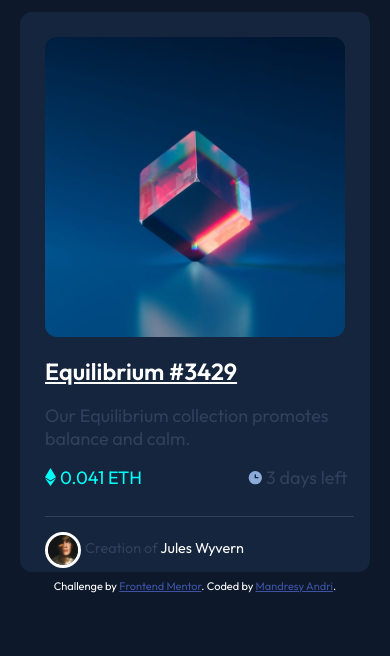
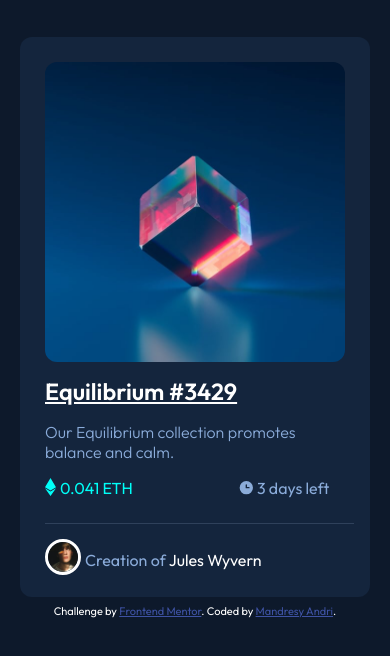
Before and after one commit to mandresyandri/nft-preview-card-component, a plain HTML site: page index.html in a window 390 px wide. Drawn offline with Linux system fonts and the light colour scheme.

Commit message:
Project finished

```diff
--- a/index.html
+++ b/index.html
@@ -2,7 +2,7 @@
 <html lang="en">
 <head>
   <meta charset="UTF-8">
-  <meta name="viewport" content="width=device-width, initial-scale=1.0"> <!-- displays site properly based on user's device -->
+  <meta name="viewport" content="width=device-width, initial-scale=1.0">
   <link rel="icon" type="image/png" sizes="32x32" href="./images/favicon-32x32.png">
   <link rel="stylesheet" href="style.css">
   <link rel="preconnect" href="https://fonts.googleapis.com">
@@ -14,11 +14,11 @@
   <main>
     <div class="container">
       <div class="top-element">
-        <img src="/images/image-equilibrium.jpg" class="hero-img" alt="The nft image">
-        <div class="overlay">
-          <div class="icon-view">
-            <img src="/images/icon-view.svg" alt="the icon view">
-          </div>
+        <div class="bg-img">
+          <img src="/images/image-equilibrium.jpg" class="hero-img" alt="The NFT illustration">
+        </div>
+        <div class="icon-view">
+          <svg width="48" height="48" xmlns="http://www.w3.org/2000/svg"><g fill="none" fill-rule="evenodd"><path d="M0 0h48v48H0z"/><path d="M24 9C14 9 5.46 15.22 2 24c3.46 8.78 12 15 22 15 10.01 0 18.54-6.22 22-15-3.46-8.78-11.99-15-22-15Zm0 25c-5.52 0-10-4.48-10-10s4.48-10 10-10 10 4.48 10 10-4.48 10-10 10Zm0-16c-3.31 0-6 2.69-6 6s2.69 6 6 6 6-2.69 6-6-2.69-6-6-6Z" fill="#FFF" fill-rule="nonzero"/></g></svg>
         </div>
       </div>
       <div class="bottom-element">
@@ -37,7 +37,6 @@
         <div class="hr-display">
           <hr>
         </div>
-
         <div class="author">
           <img src="/images/image-avatar.png" class="author-img" alt="image of author">
           <p class="author-info">Creation of <a href="#" class="author-alink">Jules Wyvern</a></p>
--- a/style.css
+++ b/style.css
@@ -28,32 +28,39 @@ body {
     background-color: hsl(216, 50%, 16%);
 }
 
+.bg-img {
+    width: 300px;
+    height: 300px;
+    margin: 25px;
+    position: relative;
+    top: 25px;
+    margin-bottom: 50px;
+    border-radius: 17px;
+}
+
 .hero-img {
     width: 300px;
     height: 300px;
-    margin: 25px;
-    border-radius: 12px;
+    border-radius: 4%;
     opacity: 1;
 }
 
-.overlay {
+.icon-view {
     position: absolute;
-    border: solid;
-    margin-top: -330px;
-    margin-left: 25px;
-    width: 300px;
-    height: 300px;
-    background-color: hsl(178, 100%, 50%);
-    border-radius: 12px;
+    margin-top: -190px;
+    margin-left: 150px;
     opacity: 0;
 }
 
-.overlay:hover {
+.top-element:hover .bg-img {
+    background-color: hsl(178, 100%, 50%);
+}
+
+.top-element:hover .hero-img{
     opacity: 0.3;
 }
 
-.icon-view {
-    margin: 43%;
+.top-element:hover .icon-view {
     opacity: 1;
 }
 
@@ -75,7 +82,8 @@ body {
 }
 
 .paragraph {
-    color: hsl(215, 32%, 27%);
+    color: hsl(215, 52%, 70%);
+    font-weight: 300;
 }
 
 .element-display{
@@ -96,7 +104,7 @@ body {
 .text-day {
     margin-top: -25px;
     margin-left: 19px;
-    color: hsl(215, 32%, 27%);
+    color: hsl(215, 52%, 70%);
 }
 
 hr{
@@ -119,9 +127,9 @@ hr{
     border-color: hsl(0, 0%, 100%);
 }
 .author-info {
-    margin-top: -34px;
+    margin-top: -30px;
     margin-left: 40px;
-    color:hsl(215, 32%, 27%);
+    color:hsl(215, 52%, 70%);
     font-size: 0.8em;
 }
 
@@ -133,3 +141,26 @@ hr{
 .author-alink:hover {
     color:hsl(178, 100%, 50%);
 }
+
+/* Adding the responsive part */
+@media screen and (max-width: 450px) {
+    /* Don't know what to add in the media queries */
+    .paragraph {
+        font-size: 16px;
+        margin-right: 25px;
+    }
+
+    .text-day {
+        font-size: 16px;
+        margin-top: -23px;
+    }
+
+    .text-price {
+        font-size: 16px;
+        margin-top: -23px;
+    }
+
+    .author-info {
+        font-size: 16px;
+    }
+}
```
